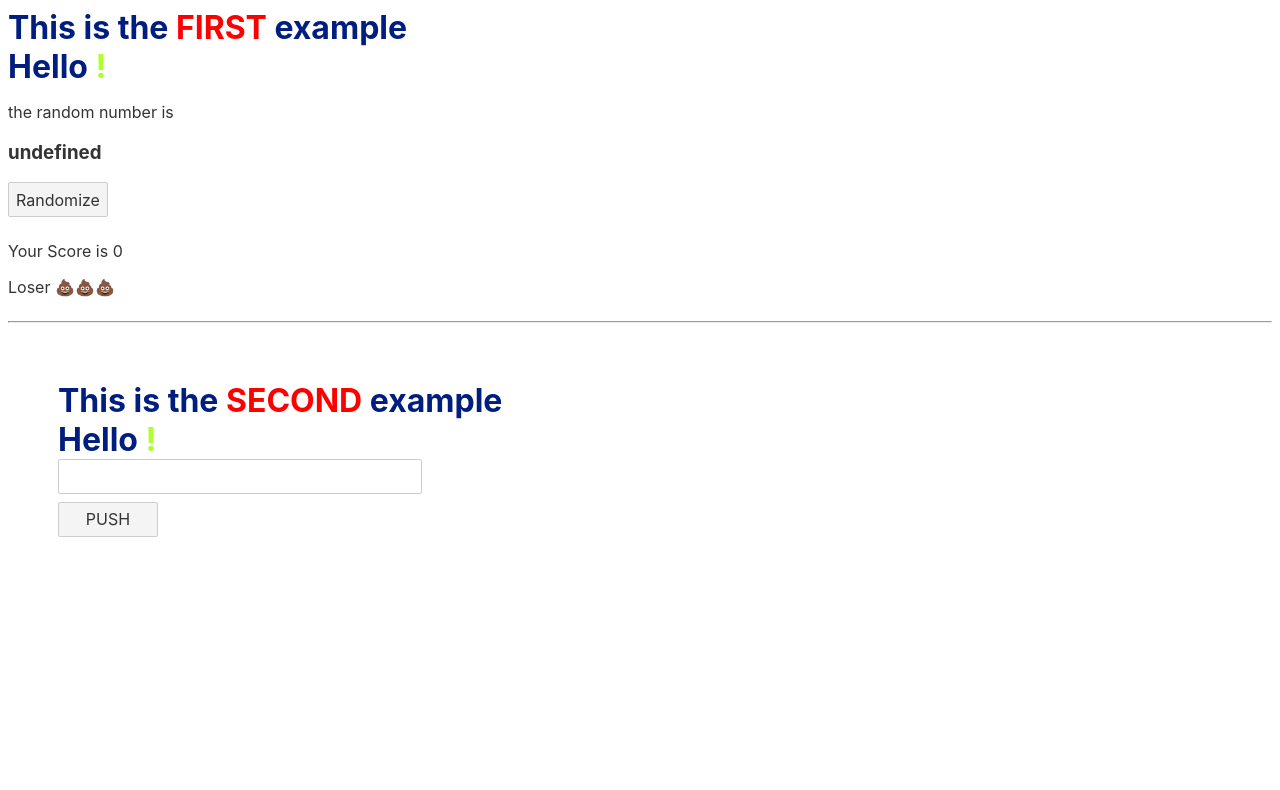
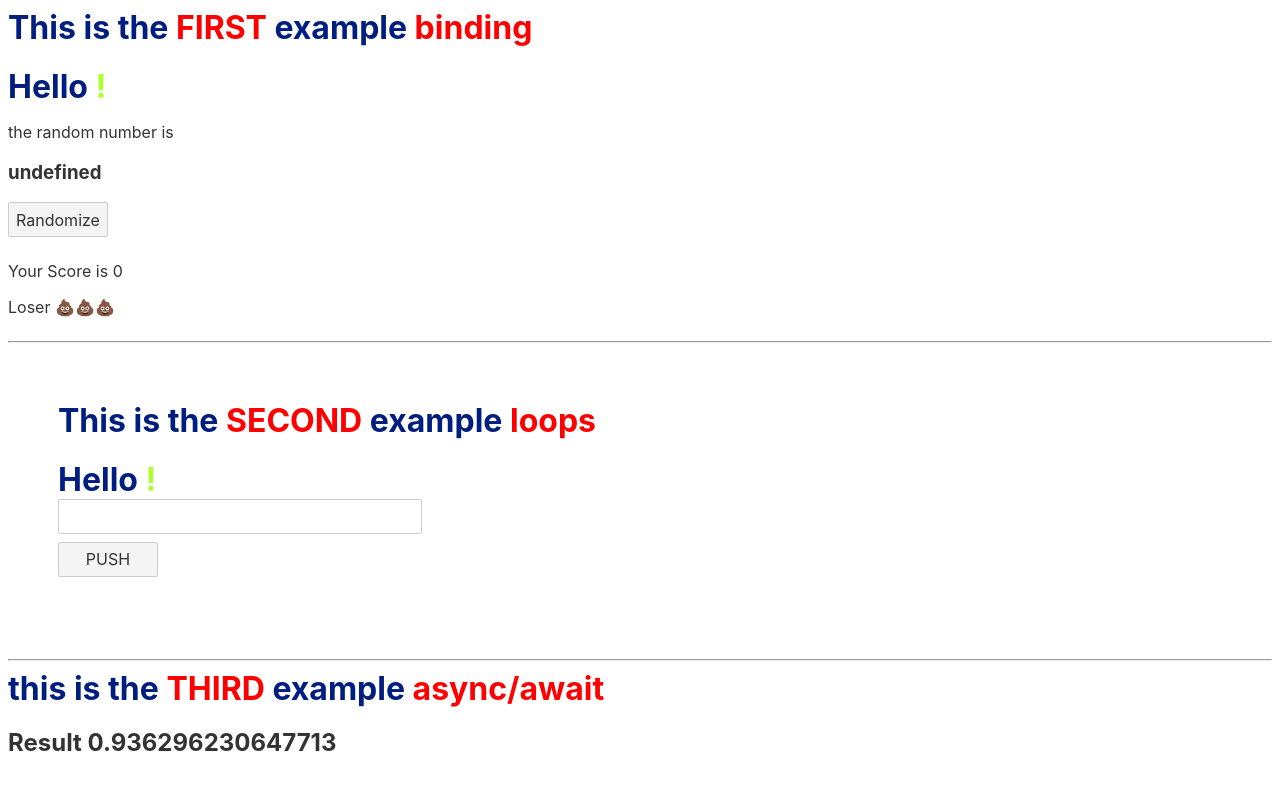
Before and after one commit to dallin-r-parker/svelte-intro, a Svelte app: page / in a window 1280 px wide. Shown: the top 790 px of the page. Built offline with nearby package versions, Linux system fonts and the light colour scheme.

Commit message:
async/await example

```diff
--- a/src/App.svelte
+++ b/src/App.svelte
@@ -19,6 +19,14 @@
   function clear() {
     name = "";
   }
+
+  // showing how to handling ASYNC
+  function delay(ms) {
+    console.log(`working: `);
+    return new Promise(resolve => setTimeout(resolve, ms));
+  }
+
+  let randoDelay = delay(500).then(v => Math.random());
 </script>
 
 <style>
@@ -65,7 +73,10 @@
       This is the
       <strong>FIRST</strong>
       example
+      <strong>binding</strong>
     </h1>
+
+    <br />
 
     <h1>
       Hello
@@ -98,7 +109,9 @@
     This is the
     <strong>SECOND</strong>
     example
+    <strong>loops</strong>
   </h1>
+  <br />
 
   <h1>
     Hello
@@ -116,3 +129,22 @@
     </ul>
   </div>
 </div>
+
+<hr />
+
+<div class="third">
+  <h1>
+    this is the
+    <strong>THIRD</strong>
+    example
+    <strong>async/await</strong>
+  </h1>
+
+  {#await randoDelay}
+    <h2>{'...loading'}</h2>
+  {:then val}
+    <h2>Result {val}</h2>
+  {:catch error}
+    <h4>You got an error {error.message}</h4>
+  {/await}
+</div>
```
